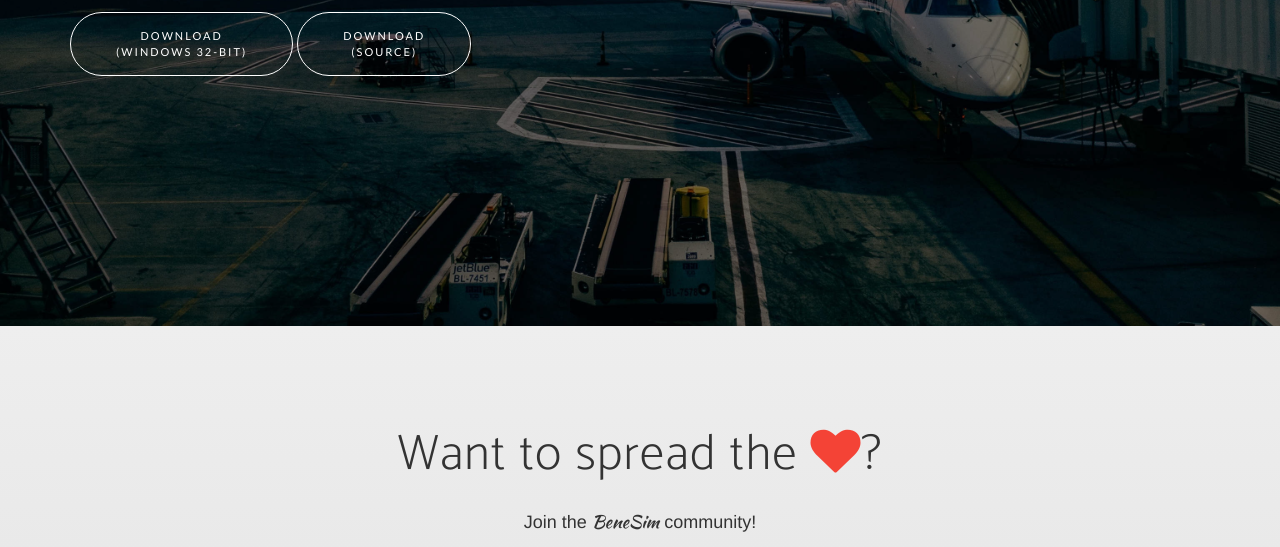
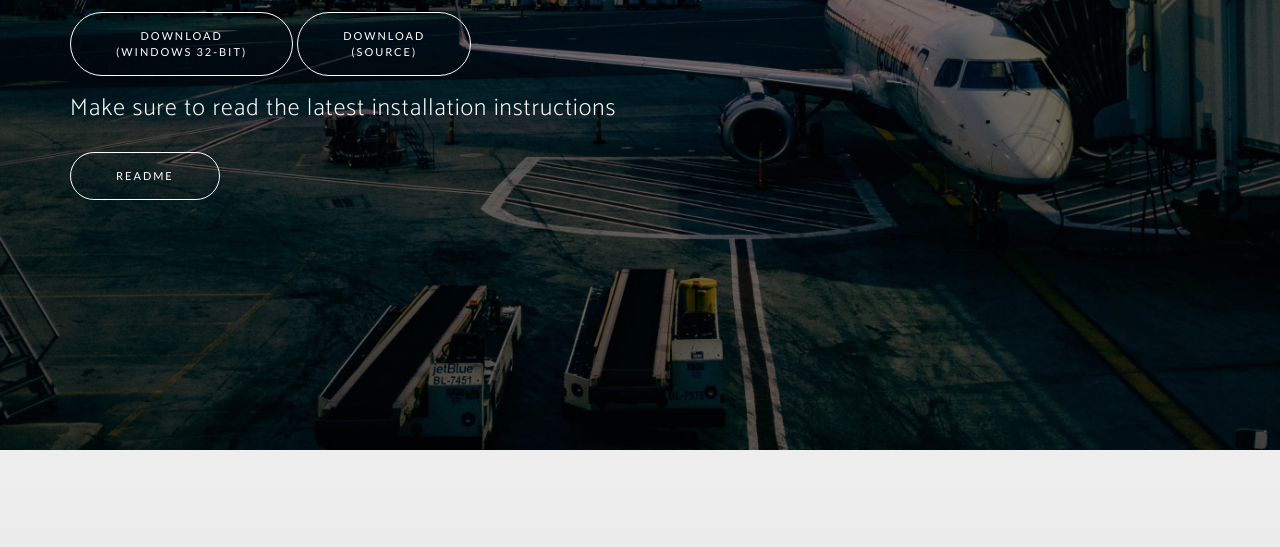
Before and after one commit to BeneSim/BeneOverlay, a website: page index.html in a window 1280 px wide. Shown: the part 3560-4107 px from the top of the page. Drawn offline with nearby package versions, Linux system fonts and the light colour scheme; a web font is replaced by a local one.

Commit message:
Added link to README

```diff
--- a/index.html
+++ b/index.html
@@ -370,6 +370,8 @@
                 <h3>Get your copy of <span class="overlay-font" >BeneOverlay</span> now!</h3>
                 <a href="https://github.com/benesim/beneoverlay/releases/latest" class="btn btn-outline btn-xl">Download<br />(Windows 32-Bit)</a>
                 <a href="https://github.com/benesim/beneoverlay" class="btn btn-outline btn-xl">Download<br />(Source)</a>
+<h3>Make sure to read the latest installation instructions</h3>
+                <a href="https://github.com/BeneSim/BeneOverlay/blob/master/README.md" class="btn btn-outline btn-xl">Readme</a>
             </div>
         </div>
         <div class="overlay"></div>
```
